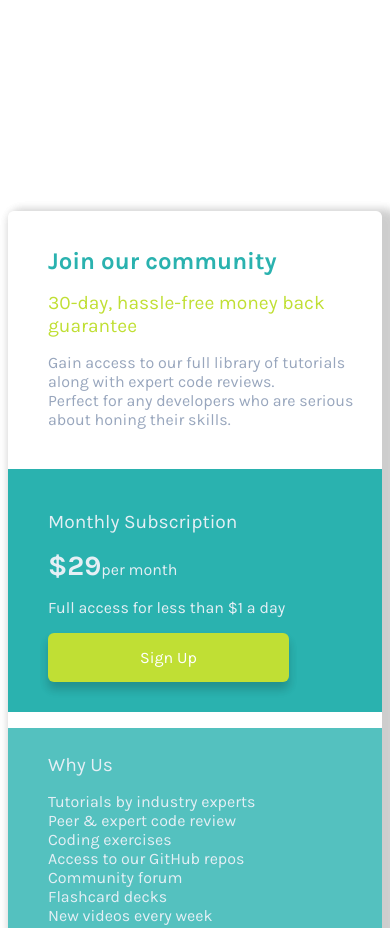
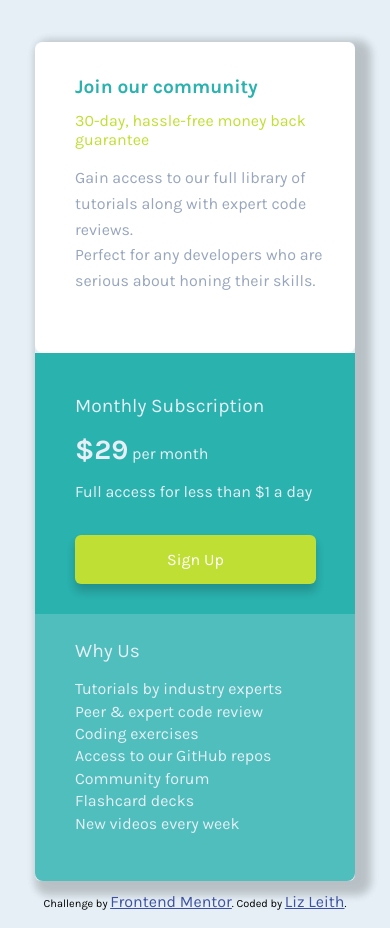
Before and after one commit to LLeith/single-price-grid, a plain HTML site: page index.html in a window 390 px wide. Shown: the top 928 px of the page. Drawn offline with Linux system fonts and the light colour scheme.

Commit message:
removed margin gap between boxes on mobiles

```diff
--- a/CSS/style.css
+++ b/CSS/style.css
@@ -10,6 +10,10 @@
   box-sizing: border-box;
   font-family: 'Karla', sans-serif;
   font-size: 16px;
+}
+
+html {
+  background-color: var(--Light-Gray);
 }
 
 .boxes {
@@ -25,9 +29,8 @@ h1 {
 
 .community_box {
   background-color: #ffffff;
-  padding-left: 40px;
-  padding-top: 20px;
   border-radius: 8px;
+  padding: 20px 0 20px 40px;
 }
 
 .community_box h2 {
@@ -40,6 +43,7 @@ h1 {
   color: var(--Grayish-Blue);
   font-weight: 400;
   margin-bottom: 40px;
+  line-height: 1.6;
 }
 
 .sub_box {
@@ -79,6 +83,7 @@ h1 {
 .why_box ul {
   color: var(--Light-Gray);
   font-weight: 400;
+  line-height: 1.4;
 }
 
 strong {
@@ -94,6 +99,7 @@ button {
   text-align: center;
   box-shadow: 0 8px 10px 0 rgba(0, 0, 0, 0.1), 0 6px 10px 0 rgba(0, 0, 0, 0.1);
   cursor: default;
+  margin-top: 18px;
 }
 
 button:hover {
@@ -127,10 +133,21 @@ ul {
   color: hsl(228, 45%, 44%);
 }
 
-/* mobile devices only */
+/* smaller devices only */
 @media only screen and (max-width: 500px) {
   .boxes, .container {
     display: block;
+  }
+
+  @media screen and (min-width: 320px) and (max-width: 767px) {
+    .why_box h2 {
+      margin-top: 0px;
+    }
+
+    .container {
+      max-width: 320px;
+      margin: auto;
+      margin-top: 5vh;
     }
 
     .sub_box {
@@ -141,4 +158,12 @@ ul {
     .why_box {
       border-radius: 0px 0px 8px 8px;
     }
+
+    h1 {
+      font-size: 1.2em;
     }
+
+    .community_box h2 {
+      font-size: 1em;
+    }
+  }
--- a/index.html
+++ b/index.html
@@ -27,7 +27,7 @@
       <div class="sub_box">
         <h2>Monthly Subscription</h2>
 
-        <p><strong id="price">&dollar;29</strong>per month</p>
+        <p><strong id="price">&dollar;29</strong> per month</p>
         <p>Full access for less than &dollar;1 a day</p>
 
         <button>Sign Up</button>
@@ -50,7 +50,7 @@
   <footer>
     <p class="attribution">
       Challenge by <a href="https://www.frontendmentor.io?ref=challenge" target="_blank">Frontend Mentor</a>.
-      Coded by <a href="#">Liz Leith</a>.
+      Coded by <a href="https://www.liz.wdan.uk/" target="_blank">Liz Leith</a>.
     </p>
   </footer>
 </body>
```
Lines whose indentation alone changed are shown as unchanged.
